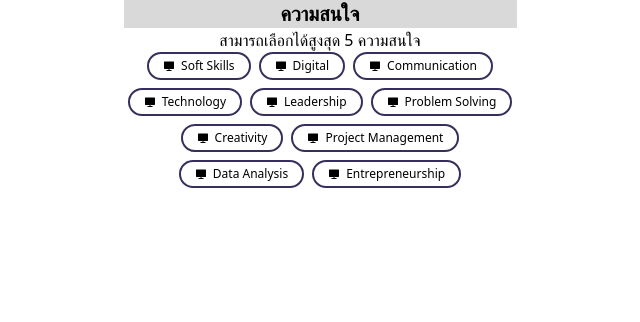
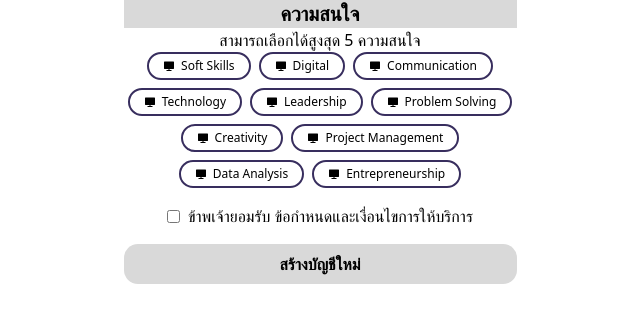
Before and after one commit to Rabbit-Start-x-TTTA/rocket-xp-frontend, a Next.js app: page /onboarding/interests in a window 1280 px wide. Shown: the top 322 px of the page, without its empty margins (320-960 px from the left). Built offline with nearby package versions, Linux system fonts and the light colour scheme.

Commit message:
feat: add term & condition checkbox and register button

```diff
--- a/src/app/onboarding/interests/page.tsx
+++ b/src/app/onboarding/interests/page.tsx
@@ -7,6 +7,15 @@ export default function InterestsPage() {
       <h1 className="text-xl font-bold bg-[#D9D9D9] text-center">ความสนใจ</h1>
       <h2 className="text-center">สามารถเลือกได้สูงสุด 5 ความสนใจ</h2>
       <InterestsGrid interests={interests} />
+      <div className="flex items-center justify-center gap-2 mt-4">
+        <input type="checkbox" name="accept" />
+        <p>
+          <span>ข้าพเจ้ายอมรับ</span>&nbsp;ข้อกำหนดและเงื่อนไขการให้บริการ
+        </p>
+      </div>
+      <button className="w-full bg-[#D9D9D9] text-black font-bold py-2 mt-4 rounded-[var(--radius-xl)]">
+        สร้างบัญชีใหม่
+      </button>
     </main>
   );
 }
```
